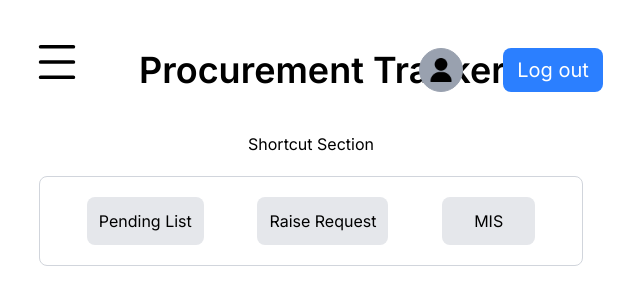
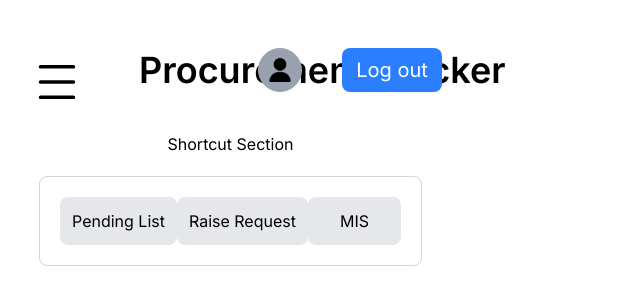
Before and after one commit to arya23923/procurement-tracker-system, a React (Vite) app: page / in a window 1280 px wide. Shown: the top 304 px of the page, without its empty margins (13-653 px from the left). Built offline with nearby package versions, Linux system fonts and the light colour scheme.

Commit message:
modified app.jsx because of spacing issues

```diff
--- a/src/components/Header.tsx
+++ b/src/components/Header.tsx
@@ -8,9 +8,7 @@
 
   return (
     <header className='flex justify-between items-center w-full pt-4'>
-      <div className='flex w-100'>
-        <div className='text-xl md:text-4xl font-semibold p-0 md:pl-30 md:mt-5 md:p-0 md:w-50 whitespace-nowrap'>Procurement Tracker</div>
-      </div>
+      <div className='text-xl md:text-4xl font-semibold p-0 md:pl-30 md:mt-5 md:p-0 md:w-50 whitespace-nowrap'>Procurement Tracker</div>
       <div className='flex justify-between gap-x-2 md:gap-x-10'>
           <button onClick={() => setModal(!isModal)} className='bg-gray-400 md:w-11 w-10 border rounded-full border-gray-400 m-5 flex justify-center items-center'>
             <img src={Profileicon} alt="profile_icon" className='w-6'/>
--- a/src/components/Key.tsx
+++ b/src/components/Key.tsx
@@ -0,0 +1,11 @@
+import { FC } from "react";
+
+const Key:FC = () => {
+    return(
+        <div>
+            <p>Key Notes</p>
+        </div>
+    )
+}
+
+export default Key;
--- a/src/components/Sidebar.tsx
+++ b/src/components/Sidebar.tsx
@@ -44,7 +44,7 @@
         md:fixed md:left-10
       `}
     >
-      <button className="w-10 pr-3 md:w-20 md:pr-5 md:pb-8" onClick={() => setExpanded(!expanded)}>
+      <button className="w-10 pr-3 pt-5 md:w-20 md:pr-5 md:pb-8" onClick={() => setExpanded(!expanded)}>
         <img src={sidebar} alt="sidebar" />
       </button>
 
```
